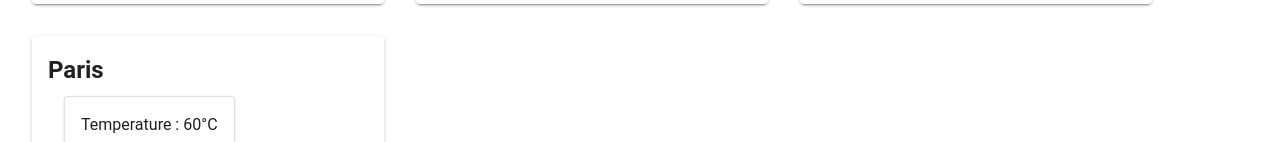
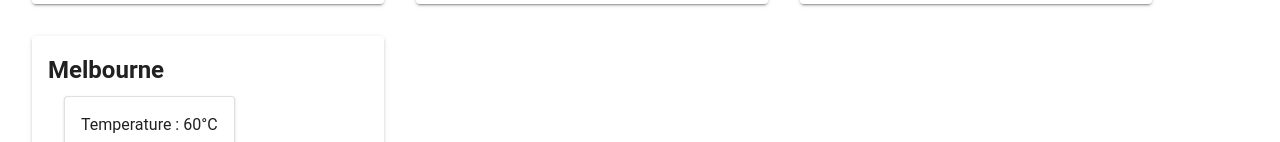
Before and after one commit to Louis-Gonzalez/starterPack, a Nuxt app: page / in a window 1280 px wide. Shown: the part 784-926 px from the top of the page. Built offline with nearby package versions, Linux system fonts and the light colour scheme.

Commit message:
UDT json

```diff
--- a/components/weather/WeatherAroundWorld.vue
+++ b/components/weather/WeatherAroundWorld.vue
@@ -42,17 +42,17 @@ const weatherAroundWorld = {
       flag: "/flag/us.png"
     }
   },
-  paris2: {
+  melbourne: {
     caracteristic: {
       temperature: 60,
       humidity: 60,
       cloudiness: 60,
     },
     infos: {
-      nameOfCity: "Paris",
+      nameOfCity: "Melbourne",
       uvIndex: 5,
-      language: "French",
-      flag: "/flag/fr.png"
+      language: "Anglais",
+      flag: "/flag/au.png"
     }
   },
 }
```
